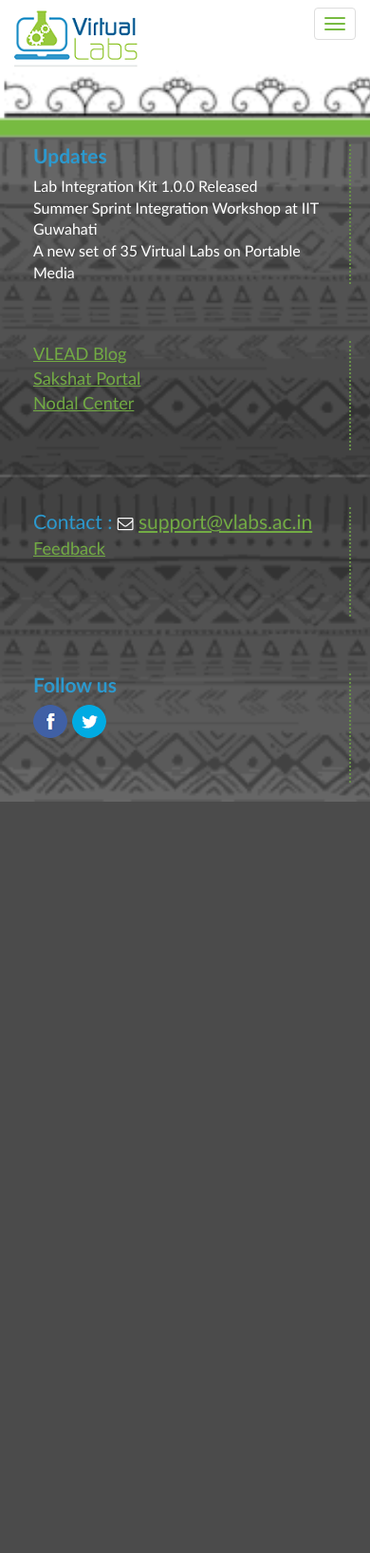
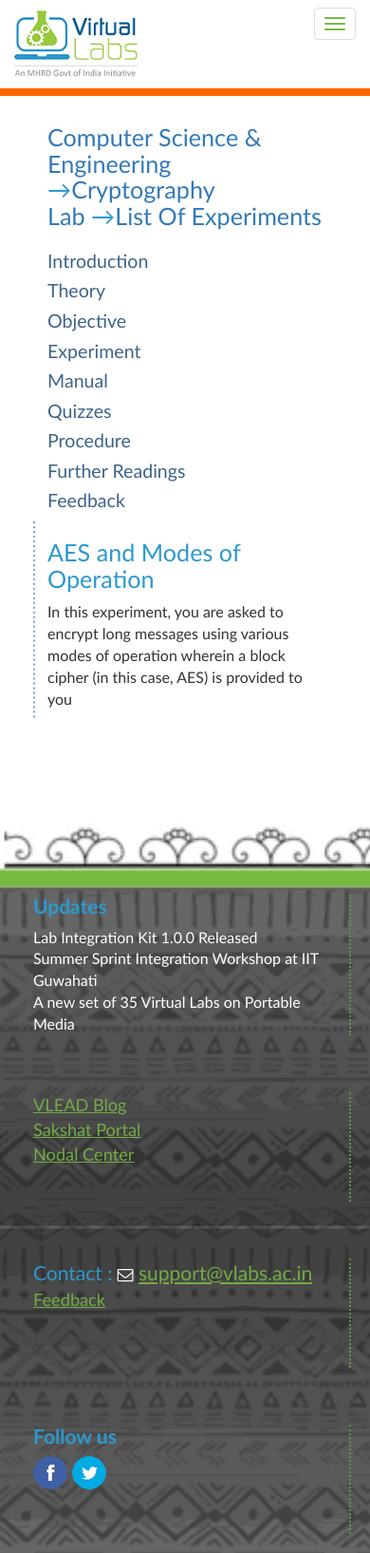
Before and after one commit to shradhasehgal/AES-cipher-vlabs, a Flask app: page / in a window 390 px wide. Shown: the whole page at 95% size. Before the commit the page ends 844 px from the top, so only its background shows below. Run offline with Flask 2, Linux system fonts and the light colour scheme; some libraries are stand-ins or nearby versions.

Commit message:
Fixed footer

```diff
--- a/static/css/style.css
+++ b/static/css/style.css
@@ -567,7 +567,7 @@
 	.footer-div
 	{
 	background-size: cover !important;
-	position:absolute; bottom:0;
+	position:relative;
 	 }
 
 	 .lab-list-col-10
```
